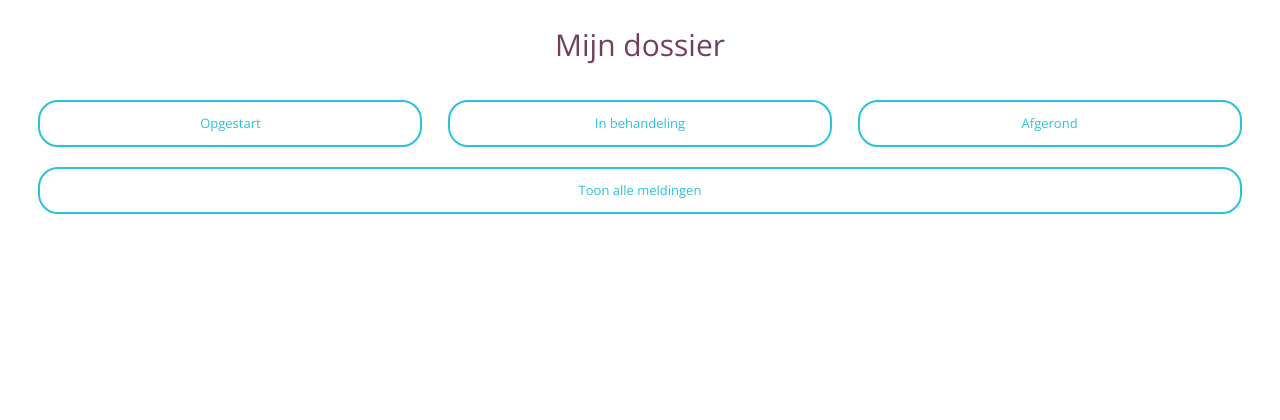
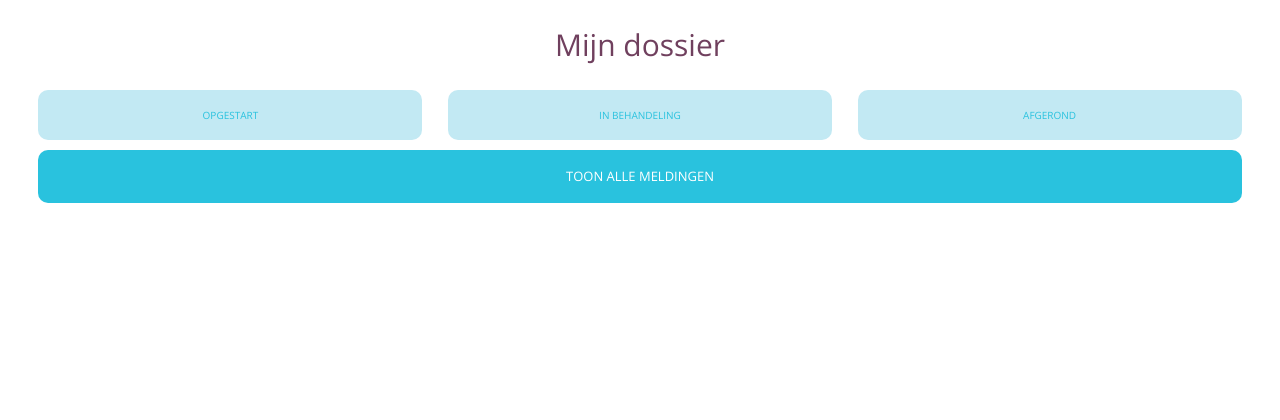
Before and after one commit to ilonaVS/pinme, a PHP site: page /dossier.php in a window 1280 px wide. Shown: the top 420 px of the page. Run offline with PHP 8.4, Linux system fonts and the light colour scheme; the visitor is signed in with stand-in values (Sample User, id 1); data that the repository does not hold is empty.

Commit message:
dossier btns

```diff
--- a/css/style.css
+++ b/css/style.css
@@ -800,7 +800,7 @@ textarea{
 	font-size: 30px;
 	color: #70405e;
 	margin-top: 30px;
-	margin-bottom: 30px;
+	margin-bottom: 20px;
 }
 .dossier_scherm{
 	width: 100%;
@@ -812,27 +812,37 @@ textarea{
 }
 .status a, .status_all a {
     text-decoration:none;
-    color: #29c2de;
+    text-transform: uppercase;
 }
 .statusfilters .status{
-	font-size: 13px;
-	border: 2px solid #29c2de;
+	font-size: 10px;
 	text-align: center;
-	background-color: #fff;
-	border-radius: 20px;
-	padding:15px 0;
+	border-radius: 10px;
+	padding:20px 0;
     margin:10px 1%;
 	width: 30%;
 }
 .status_all {
     font-size: 13px;
-	border: 2px solid #29c2de;
 	text-align: center;
-	background-color: #fff;
-	border-radius: 20px;
-	padding:15px 0;
-    margin:10px 3%;
+	border-radius: 10px;
+	padding:20px 0;
+    margin:0px 3% 10px 3%;
 	width: 94%;
+}
+.status_active {
+    background-color: #29c2de;
+
+}
+.status_active a {
+    color: #fff;
+}
+.status_non_active {
+    background-color:#C2E9F3;
+
+}
+.status_non_active a {
+    color:#29c2de;
 }
 .dossiers{
     width:100%;
@@ -841,12 +851,13 @@ textarea{
 .dossier{
     width: 90%;
     height:110px;
-	margin:20px 5%;
+	margin:10px 5%;
     padding-left:10px;
     padding-top:10px;
-	border-radius: 5em;
+	/*border-radius: 5em;*/
 	background-color:#fff;
-    box-shadow:1px 1px 12px #D6D6D6;
+    border-bottom: 2px solid #C2E9F3;
+    /*box-shadow:1px 1px 12px #D6D6D6;*/
 }
 .dossier_info{
     font-size:12px;
--- a/dossier.php
+++ b/dossier.php
@@ -34,20 +34,20 @@ $collection = $pin->getAllPins();
 	<h1>Mijn dossier</h1>
 
 	<div class="statusfilters">
-	    <div class="status">
+	    <div class="status status_non_active">
             <a href="#" class="link1" id="1">Opgestart</a>
         </div>
 
-        <div class="status">
+        <div class="status status_non_active">
             <a href="#" class="link1" id="2">In behandeling</a>
         </div>
 
-       <div class="status">
+       <div class="status status_non_active">
             <a href="#" class="link1" id="3">Afgerond</a>
        </div>
 
     </div>
-    <div class="status_all">
+    <div class="status_all status_active">
             <a href="#" class="link1" id="all">Toon alle meldingen</a>
        </div>
 
```
